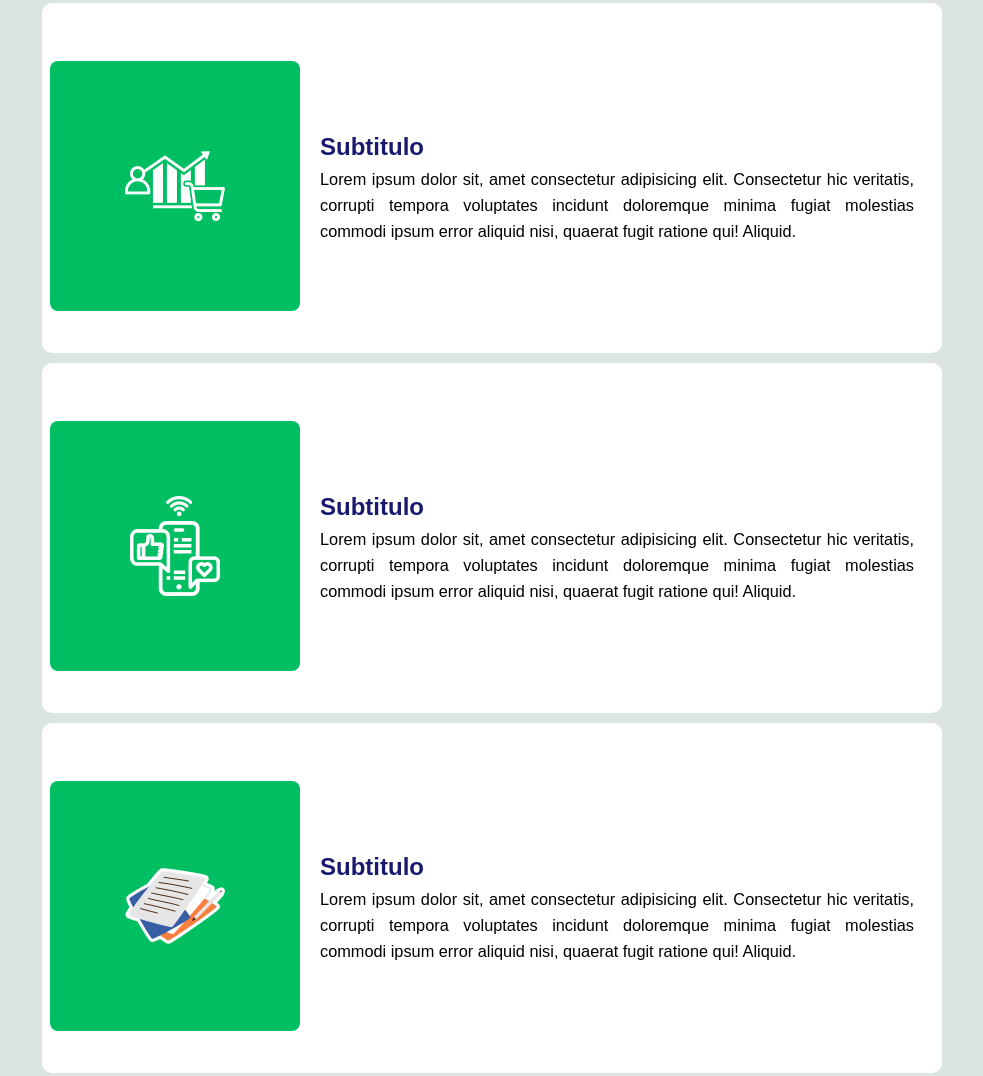
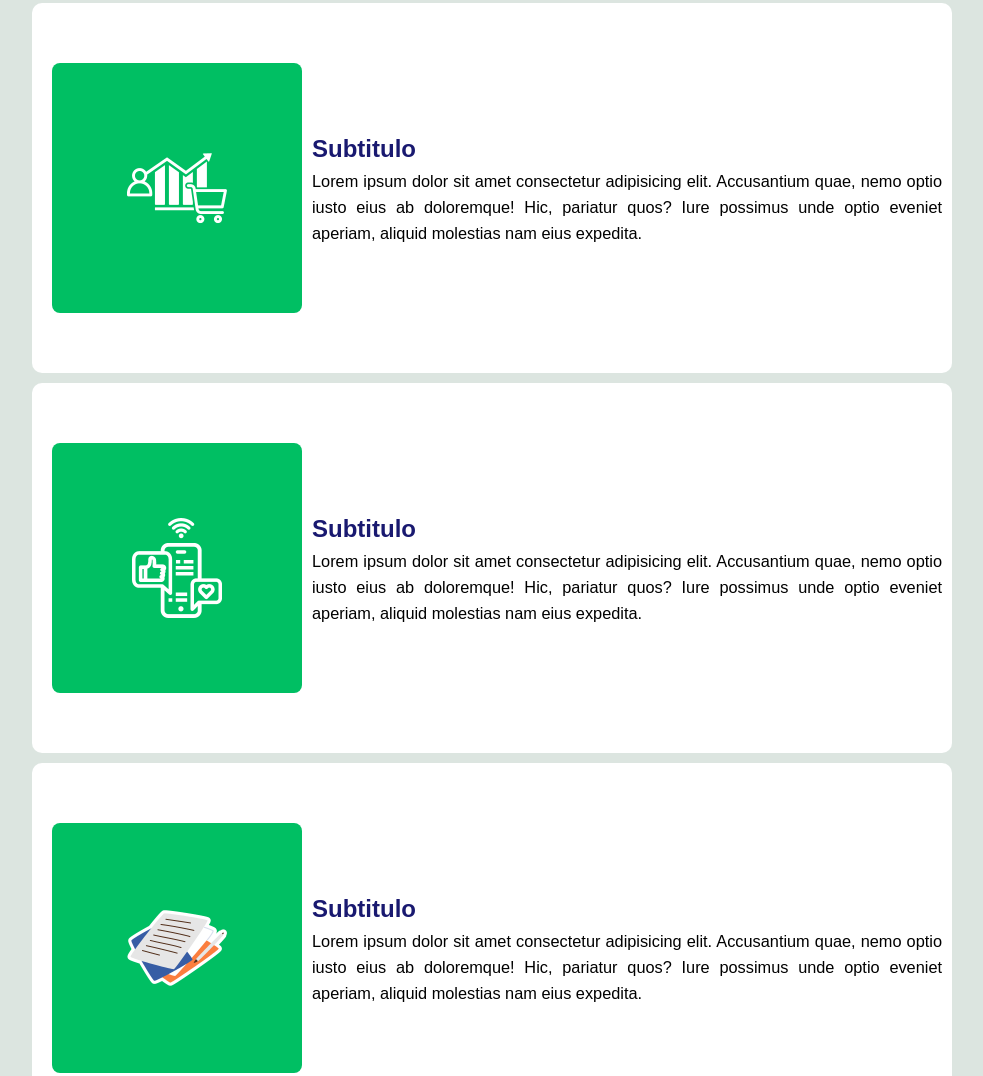
Before and after one commit to rogeriocsc/projetoTemplateWeb, a plain HTML site: page index.html in a window 1280 px wide. Shown: the part 347-1423 px from the top of the page, without its empty margins (148-1131 px from the left). Drawn offline with nearby package versions, Linux system fonts and the light colour scheme.

Commit message:
Atualização Arquivo index

```diff
--- a/css/estilo.css
+++ b/css/estilo.css
@@ -33,7 +33,7 @@ header{
     justify-content: space-around;
     align-items: center;
 }
-.btn-menu {
+.btn-menu{
     width: 50px;
     height: 50px;
     background: #D6D58E;
@@ -44,13 +44,11 @@ header{
     transition-duration: .5s;
 }
 
-.btn-menu:hover {
+.btn-menu:hover{
     background-color: #D8FFDB;
 }
-nav{
-    display: none;
-}
-nav > ul {
+
+nav > ul{
     list-style-type: none;
     display: flex;
 }
@@ -78,25 +76,22 @@ nav > ul > li > a{
 main{
     margin: 6px;
 }
-.area-postagem{
+.container{
     max-width: 900px;
     height: 350px;
     margin: 10px auto;
+    padding: 10px;
+    display: flex;
+    flex-direction: row
+    justify-content: center;
+    align-items: center;
     background-color: white;
     border-radius: 10px;
 }
-.conteudo{
-    height: 350px;
-    padding: 8px;
-    display: flex;
-    flex-direction: row;
-    align-items: center;
-    justify-content: space-around;
-}
-.conteudo-principal{
-    display: flex;
-    flex-direction: column;
-    padding: 0px 20px;
+.img-conteudo{
+    width: 250px;
+    height: 250px;
+    margin: 10px;
 }
 footer {
     background-color: #243645;
@@ -108,41 +103,3 @@ footer p {
     text-align: center;
     font-size: 1.2em;
 }
-
-/* min-width:  */
-@media screen and (min-width: 900px) {
-    .btn-menu {
-        display: none;
-    }
-    nav {
-        display: flex;
-    }
-}
-@media screen and (max-width: 950px){
-    .area-postagem{
-        max-width: 700px;
-        height: 350px;
-    }
-}
-@media screen and (max-width: 768px){
-    .area-postagem{
-        max-width: 620px;
-        height: 350px;
-    }
-}
-@media screen and (max-width: 650px){
-    .area-postagem{
-        max-width: 900px;
-        height: 500px;
-    }
-    .conteudo{
-        height: 450px;
-        display: flex;
-        flex-direction: column;
-        align-items: center;
-        justify-content: space-around;
-    }
-    .conteudo-principal h2{
-        padding: 6px 0px;
-    }
-}
--- /dev/null
+++ b/css/paisagem.css
@@ -0,0 +1,14 @@
+@charset "UTF-8";
+/* Aparelho deitado (landscape) */
+header{
+    display: flex;
+    flex-direction: row;
+    align-items: center;
+    justify-content: space-around;
+}
+nav{
+    display: flex;
+}
+.btn-menu {
+    display: none;
+}
--- /dev/null
+++ b/css/retrato.css
@@ -0,0 +1,20 @@
+@charset "UTF-8";
+/* Aparelho em pé (portrait) */
+
+nav{
+    display: none;
+}
+.container{
+    padding: 50px;
+    display: flex;
+    flex-direction: column;
+    justify-content: center;
+    align-items: center;
+}
+.img-conteudo img{
+    width: 200px;
+    height: 150px;
+}
+.conteudo p {
+    padding-bottom: 15px;
+}
--- a/index.html
+++ b/index.html
@@ -3,8 +3,10 @@
 <head>
     <meta charset="UTF-8">
     <meta name="viewport" content="width=device-width, initial-scale=1.0">
-    <link rel="stylesheet" href="https://fonts.googleapis.com/css2?family=Material+Symbols+Outlined:opsz,wght,FILL,GRAD@24,400,0,0" />
+    <link href="https://fonts.googleapis.com/css2?family=Material+Symbols+Outlined" rel="stylesheet" />
     <link rel="shortcut icon" href="imagens/icon.ico" type="image/x-icon">
+    <link rel="stylesheet" href="css/retrato.css" media="screen and (orientation: portrait)">
+    <link rel="stylesheet" href="css/paisagem.css" media="screen and (orientation: landscape)">
     <link rel="stylesheet" href="css/estilo.css">
     <title>Site Template</title>
 </head>
@@ -33,51 +35,49 @@
         </p>
     </div>
     <main>
-        <section class="area-postagem">
-            <section class="conteudo">
+        <section class="container">
+            <div class="img-conteudo">
                 <img src="imagens/design01.png" alt="design">
-                <div class="conteudo-principal">
+            </div>
+            <div class="conteudo">
                 <h2>Subtitulo</h2>
                 <p>
-                        Lorem ipsum dolor sit, amet consectetur adipisicing elit. Consectetur hic veritatis, corrupti tempora voluptates incidunt doloremque minima fugiat molestias commodi ipsum error aliquid nisi, quaerat fugit ratione qui! Aliquid.
+                    Lorem ipsum dolor sit amet consectetur adipisicing elit. Accusantium quae, nemo optio iusto eius ab doloremque! Hic, pariatur quos? Iure possimus unde optio eveniet aperiam, aliquid molestias nam eius expedita.
                 </p>
             </div>
         </section>
-        </section>
-        <section class="area-postagem">
-            <section class="conteudo">
+        <section class="container">
+            <div class="img-conteudo">
                 <img src="imagens/design02.png" alt="design">
-                <div class="conteudo-principal">
+            </div>
+            <div class="conteudo">
                 <h2>Subtitulo</h2>
                 <p>
-                        Lorem ipsum dolor sit, amet consectetur adipisicing elit. Consectetur hic veritatis,
-                        corrupti tempora voluptates incidunt doloremque minima fugiat molestias commodi ipsum
-                        error aliquid nisi, quaerat fugit ratione qui! Aliquid.
+                    Lorem ipsum dolor sit amet consectetur adipisicing elit. Accusantium quae, nemo optio iusto eius ab doloremque! Hic, pariatur quos? Iure possimus unde optio eveniet aperiam, aliquid molestias nam eius expedita.
                 </p>
             </div>
         </section>
-        </section>
-        <section class="area-postagem">
-            <section class="conteudo">
+        <section class="container">
+            <div class="img-conteudo">
                 <img src="imagens/design03.png" alt="design">
-                <div class="conteudo-principal">
+            </div>
+            <div class="conteudo">
                 <h2>Subtitulo</h2>
                 <p>
-                        Lorem ipsum dolor sit, amet consectetur adipisicing elit. Consectetur hic veritatis, corrupti tempora voluptates incidunt doloremque minima fugiat molestias commodi ipsum error aliquid nisi, quaerat fugit ratione qui! Aliquid.
+                    Lorem ipsum dolor sit amet consectetur adipisicing elit. Accusantium quae, nemo optio iusto eius ab doloremque! Hic, pariatur quos? Iure possimus unde optio eveniet aperiam, aliquid molestias nam eius expedita.
                 </p>
             </div>
         </section>
-        </section>
-        <section class="area-postagem">
-            <section class="conteudo">
+        <section class="container">
+            <div class="img-conteudo">
                 <img src="imagens/design04.png" alt="design">
-                <div class="conteudo-principal">
+            </div>
+            <div class="conteudo">
                 <h2>Subtitulo</h2>
                 <p>
-                        Lorem ipsum dolor sit, amet consectetur adipisicing elit. Consectetur hic veritatis, corrupti tempora voluptates incidunt doloremque minima fugiat molestias commodi ipsum error aliquid nisi, quaerat fugit ratione qui! Aliquid.
+                    Lorem ipsum dolor sit amet consectetur adipisicing elit. Accusantium quae, nemo optio iusto eius ab doloremque! Hic, pariatur quos? Iure possimus unde optio eveniet aperiam, aliquid molestias nam eius expedita.
                 </p>
             </div>
-            </section>
         </section>
     </main>
     <footer>
```
Lines whose indentation alone changed are shown as unchanged.
